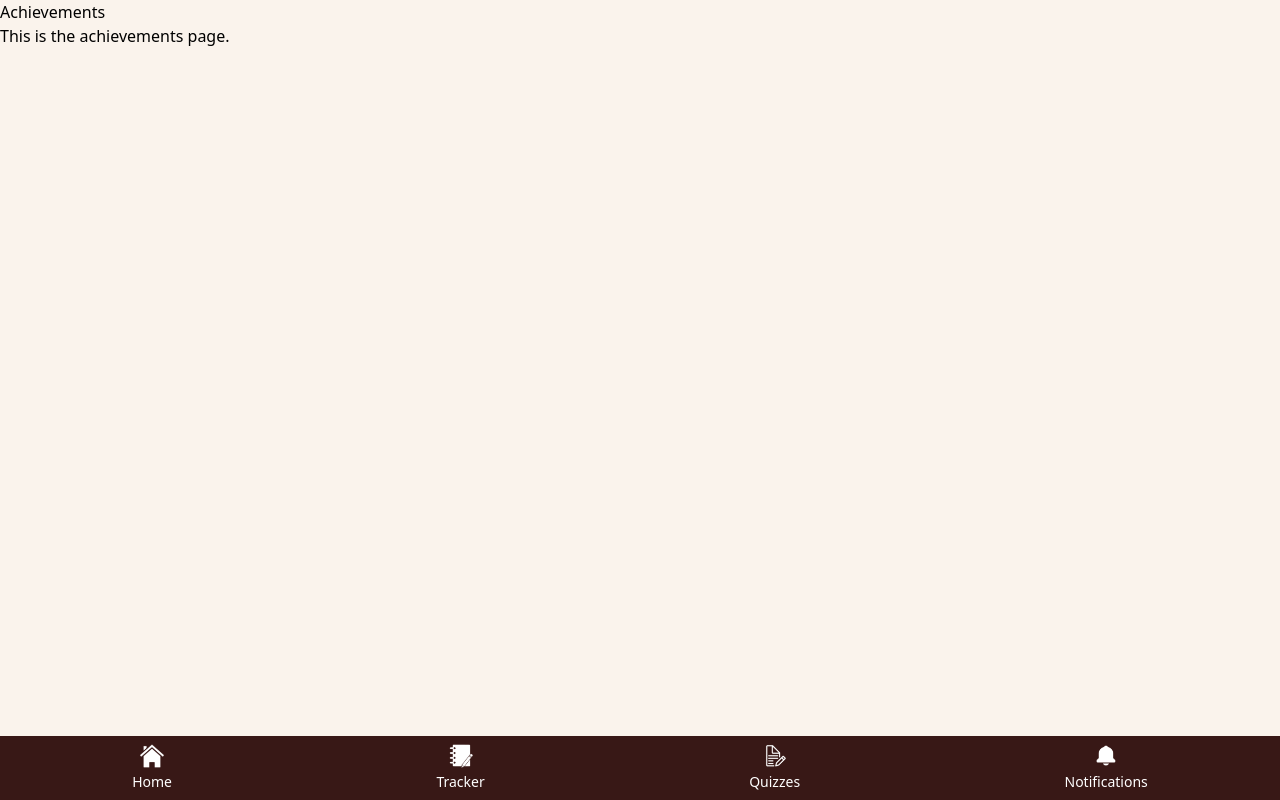
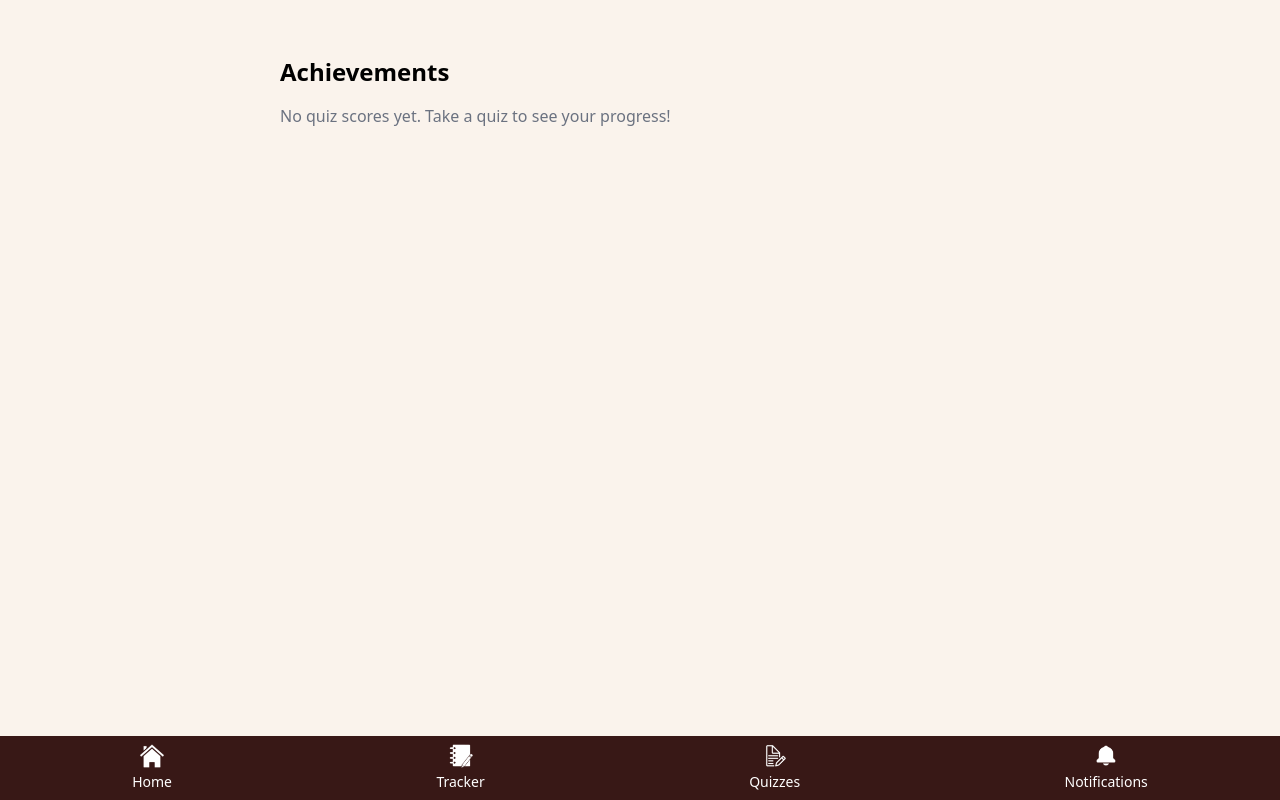
Before and after one commit to chinoy-the-great/nuxt3-drizzle-stitch, a Nuxt app: page /achievements in a window 1280 px wide. Built offline with nearby package versions, Linux system fonts and the light colour scheme.

Commit message:
Added achievements page. Added function to store quiz scores.

```diff
--- a/pages/achievements.vue
+++ b/pages/achievements.vue
@@ -1,7 +1,35 @@
 <template>
-	<div>
-		<h1>Achievements</h1>
-		<p>This is the achievements page.</p>
+	<div class="max-w-3xl mx-auto mt-8 p-6">
+		<h1 class="text-2xl font-semibold mb-4">Achievements</h1>
+
+		<!-- No Quiz Scores -->
+		<p v-if="quizScores.length === 0" class="text-gray-500">
+			No quiz scores yet. Take a quiz to see your progress!
+		</p>
+
+		<!-- Quiz Scores Grid -->
+		<div v-else class="grid grid-cols-1 md:grid-cols-2 gap-4">
+			<div
+				v-for="(score, index) in quizScores"
+				:key="index"
+				class="p-4 bg-white shadow-md rounded-lg border border-gray-200"
+			>
+				<h2 class="font-semibold text-lg text-blue-600">{{ score.quizTitle }}</h2>
+				<p class="text-gray-700">
+					Score:
+					<span class="font-bold">{{ score.score }}</span>
+					/ {{ score.totalQuestions }}
+				</p>
+				<p class="text-sm text-gray-500">{{ score.date }}</p>
+			</div>
+		</div>
 	</div>
 </template>
-<script setup lang="ts"></script>
+
+<script setup lang="ts">
+import { storeToRefs } from 'pinia'
+import { useUserStore } from '~/stores/user'
+
+const userStore = useUserStore()
+const { quizScores } = storeToRefs(userStore)
+</script>
--- a/pages/quiz/[id].vue
+++ b/pages/quiz/[id].vue
@@ -134,6 +134,7 @@ const quiz = ref(quizzesData.find((q) => q.id === quizId))
 const answers = ref([])
 const currentQuestionIndex = ref(0)
 const userAnswers = ref(Array.from({ length: quiz.value?.questions.length }).fill(''))
+const userStore = useUserStore()
 
 // Touch swipe handling
 const touchStartX = ref(0)
@@ -213,6 +214,9 @@ const submitQuiz = () => {
 		})
 	}
 
+	// Store quiz score in Pinia
+	userStore.storeQuizScore(quiz.value.title, score, totalQuestions)
+
 	// eslint-disable-next-line no-alert
 	alert(`Your Score: ${score} / ${totalQuestions}`)
 	router.push('/quizzes')
--- a/stores/user.ts
+++ b/stores/user.ts
@@ -6,15 +6,25 @@ interface User {
 	token: string
 }
 
+interface QuizScore {
+	quizTitle: string
+	score: number
+	totalQuestions: number
+	date: string
+}
+
 export const useUserStore = defineStore('user', () => {
 	// User Authentication State
 	const user = ref<User | null>(null)
 
 	// Profile State
 	const name = ref('John Doe')
-	const fullName = ref('Johnathan Doe') // New field
-	const address = ref('123 Main St, City, Country') // New field
+	const fullName = ref('Johnathan Doe')
+	const address = ref('123 Main St, City, Country')
 	const profilePicture = ref('/Your_Account_Icon.png')
+
+	// Quiz Scores State
+	const quizScores = ref<QuizScore[]>([])
 
 	// Actions
 	const setUser = (userData: User) => {
@@ -37,8 +47,31 @@ export const useUserStore = defineStore('user', () => {
 		profilePicture.value = newProfilePicture
 	}
 
+	// Store quiz score
+	const storeQuizScore = (quizTitle: string, score: number, totalQuestions: number) => {
+		const newScore: QuizScore = {
+			quizTitle,
+			score,
+			totalQuestions,
+			date: new Date().toLocaleString(), // Store timestamp
+		}
+		quizScores.value.push(newScore)
+	}
+
 	// Getters
 	const isLoggedIn = computed(() => !!user.value)
 
-	return { user, name, fullName, address, profilePicture, setUser, clearUser, updateProfile, isLoggedIn }
+	return {
+		user,
+		name,
+		fullName,
+		address,
+		profilePicture,
+		quizScores,
+		setUser,
+		clearUser,
+		updateProfile,
+		storeQuizScore,
+		isLoggedIn,
+	}
 })
```
